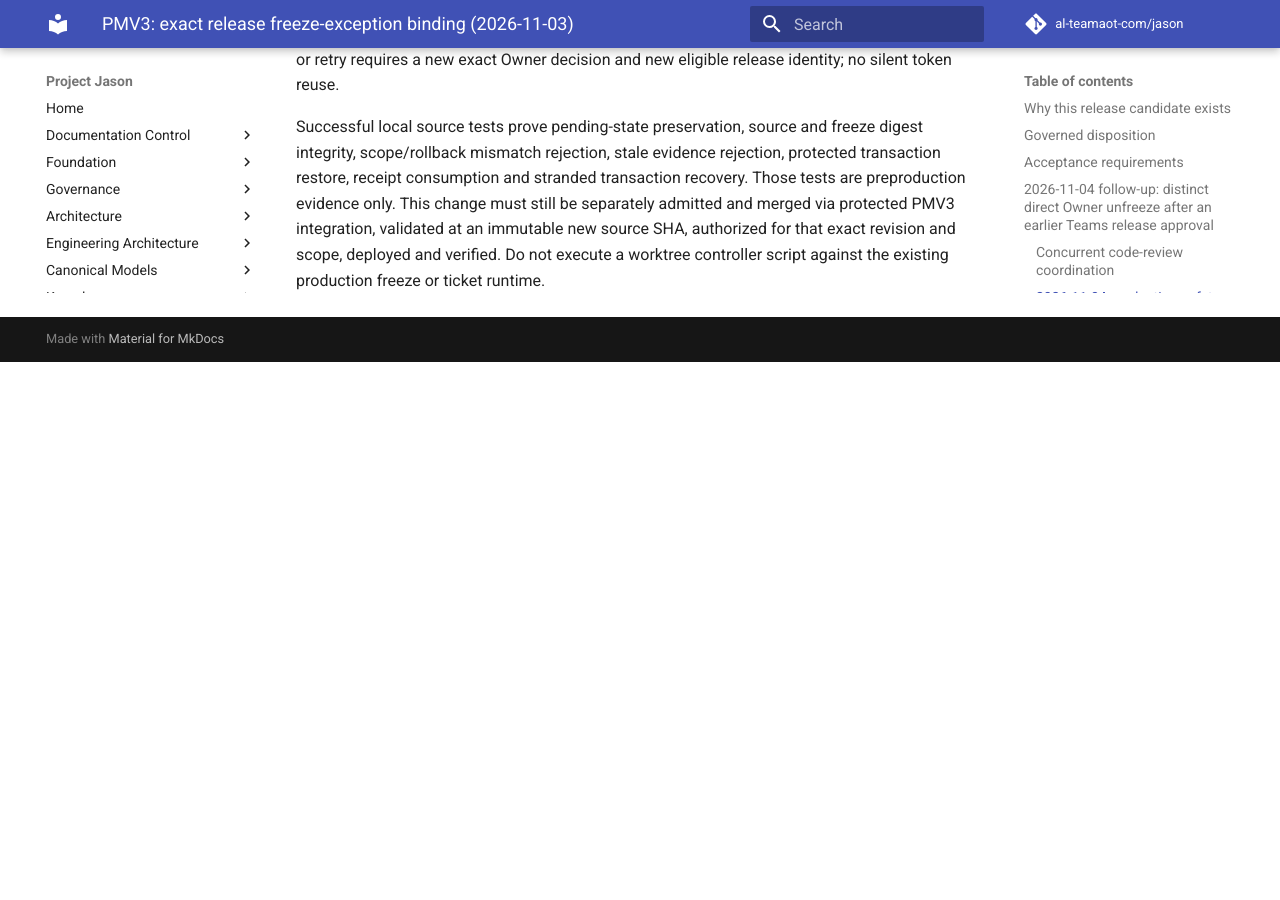
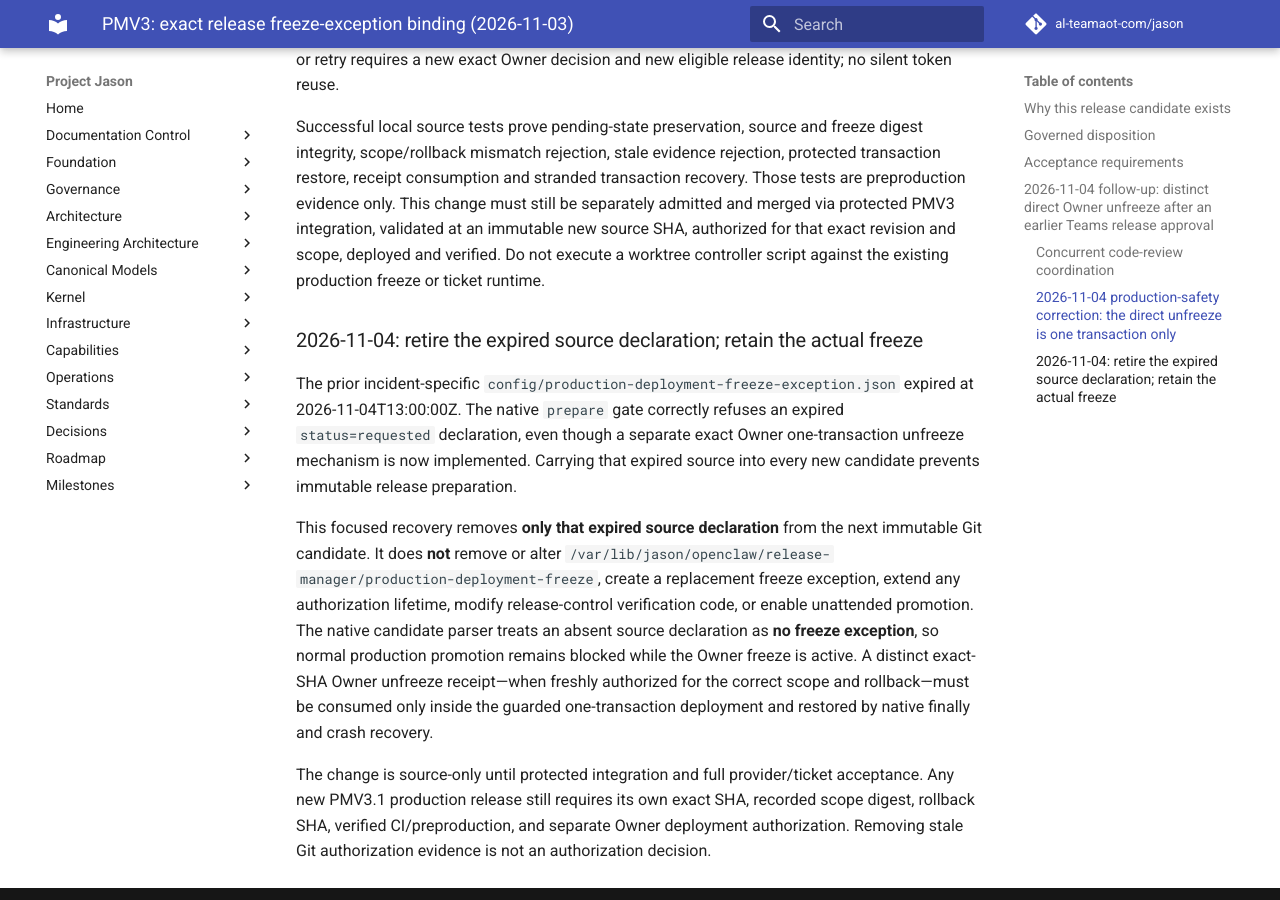
Before and after one commit to al-teamaot-com/jason, an MkDocs documentation site: the page built from docs/operations/PMV3-Exact-Release-Freeze-Exception-Binding-20261103.md, in a window 1280 px wide and 900 px high, scrolled down 2962 px. Built offline with MkDocs 1.6.1 and Material for MkDocs 9.7.7, drawn with Linux system fonts in a browser that asks for light colours; comment, search, counter and statistics services are not loaded; before the commit the page ends 3324 px from its top, so only the background shows below that.

Commit message:
PMV3: retire expired source-only freeze exception without unfreezing production

```diff
--- a/docs/operations/PMV3-Exact-Release-Freeze-Exception-Binding-20261103.md
+++ b/docs/operations/PMV3-Exact-Release-Freeze-Exception-Binding-20261103.md
@@ -93,3 +93,29 @@
 validated at an immutable new source SHA, authorized for that exact revision
 and scope, deployed and verified. Do not execute a worktree controller script
 against the existing production freeze or ticket runtime.
+
+### 2026-11-04: retire the expired source declaration; retain the actual freeze
+
+The prior incident-specific `config/production-deployment-freeze-exception.json`
+expired at 2026-11-04T13:00:00Z. The native `prepare` gate correctly refuses
+an expired `status=requested` declaration, even though a separate exact Owner
+one-transaction unfreeze mechanism is now implemented. Carrying that expired
+source into every new candidate prevents immutable release preparation.
+
+This focused recovery removes **only that expired source declaration** from the
+next immutable Git candidate. It does **not** remove or alter
+`/var/lib/jason/openclaw/release-manager/production-deployment-freeze`,
+create a replacement freeze exception, extend any authorization lifetime,
+modify release-control verification code, or enable unattended promotion.
+The native candidate parser treats an absent source declaration as **no
+freeze exception**, so normal production promotion remains blocked while the
+Owner freeze is active. A distinct exact-SHA Owner unfreeze receipt—when
+freshly authorized for the correct scope and rollback—must be consumed only
+inside the guarded one-transaction deployment and restored by native finally
+and crash recovery.
+
+The change is source-only until protected integration and full provider/ticket
+acceptance. Any new PMV3.1 production release still requires its own exact
+SHA, recorded scope digest, rollback SHA, verified CI/preproduction, and
+separate Owner deployment authorization. Removing stale Git authorization
+evidence is not an authorization decision.
```
Also changed, not shown: 2 other files.
